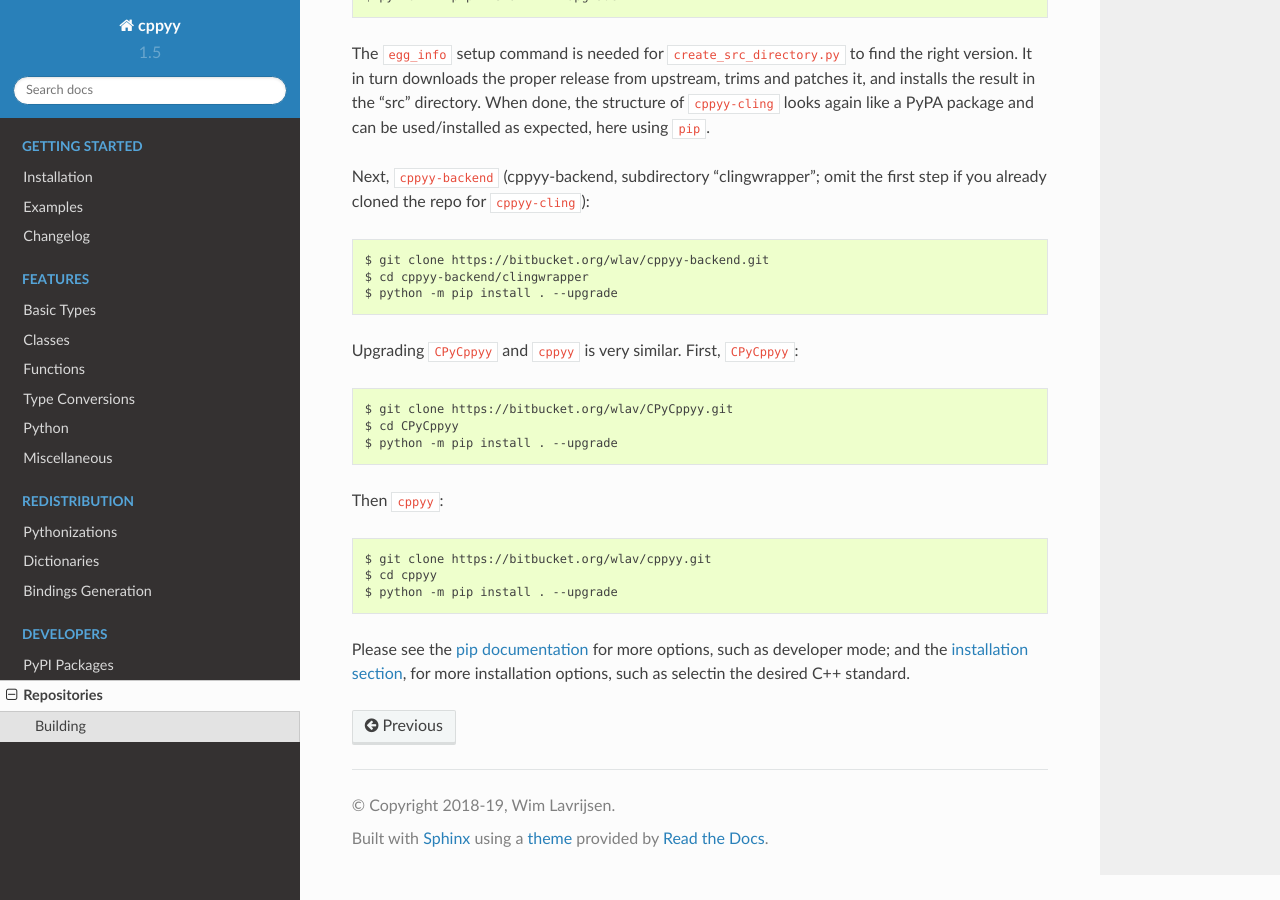
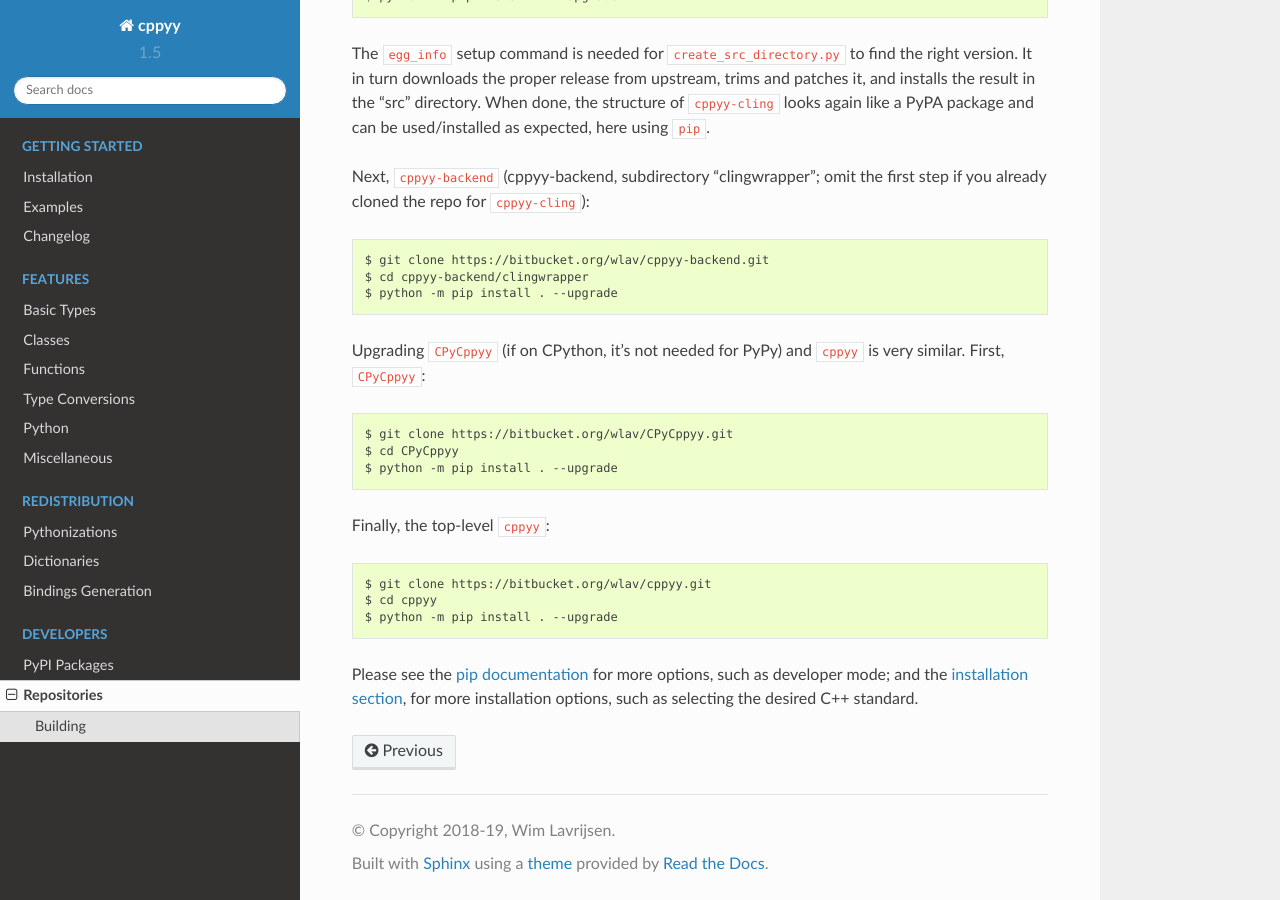
Before and after one commit to wlav/cppyy, a Sphinx documentation site: the page built from doc/source/repositories.rst, in a window 1280 px wide and 900 px high, scrolled down 961 px. Built offline with Sphinx 7.4.7 and the Read the Docs theme 2.0.0, drawn with Linux system fonts in a browser that asks for light colours.

Commit message:
spell checking

```diff
--- a/doc/source/installation.rst
+++ b/doc/source/installation.rst
@@ -100,7 +100,7 @@
 
 Installing from source
 ----------------------
-.. _intallation_from_source:
+.. _installation_from_source:
 
 The easiest way to install completely from source is again to use ``pip`` and
 simply tell it to use the source package.
@@ -199,7 +199,7 @@
 what is active in the PCH.
 In principle, you can also change the C++ language standard by setting the
 appropriate flag on ``EXTRA_CLING_ARGS`` and rebuilding the PCH.
-Howeve, if done at this stage, that disables some automatic conversion for
+However, if done at this stage, that disables some automatic conversion for
 C++ types that were introduced after C++11 (such as string_view and optional).
 
 If you want multiple PCHs living side-by-side, you can generate them
@@ -214,7 +214,7 @@
 
  $ export CLING_STANDARD_PCH=/full/path/to/target/location/for/PCH/allDict.cxx.pch
 
-Or disable it completely by setting that evnar to "none".
+Or disable it completely by setting that envar to "none".
 
 
 .. _`PyPI`: https://pypi.python.org/pypi/cppyy/
--- a/doc/source/repositories.rst
+++ b/doc/source/repositories.rst
@@ -59,22 +59,23 @@
  $ cd cppyy-backend/clingwrapper
  $ python -m pip install . --upgrade
 
-Upgrading ``CPyCppyy`` and ``cppyy`` is very similar.
+Upgrading ``CPyCppyy`` (if on CPython, it's not needed for PyPy) and ``cppyy``
+is very similar.
 First, ``CPyCppyy``::
 
  $ git clone https://bitbucket.org/wlav/CPyCppyy.git
  $ cd CPyCppyy
  $ python -m pip install . --upgrade
 
-Then ``cppyy``::
+Finally, the top-level ``cppyy``::
 
  $ git clone https://bitbucket.org/wlav/cppyy.git
  $ cd cppyy
  $ python -m pip install . --upgrade
 
 Please see the `pip documentation`_ for more options, such as developer mode; and
-the :ref:`installation section <intallation_from_source>`, for more installation
-options, such as selectin the desired C++ standard.
+the :ref:`installation section <installation_from_source>`, for more installation
+options, such as selecting the desired C++ standard.
 
 .. _`setuptools`: https://setuptools.readthedocs.io/
 .. _`pip documentation`: https://pip.pypa.io/
```
